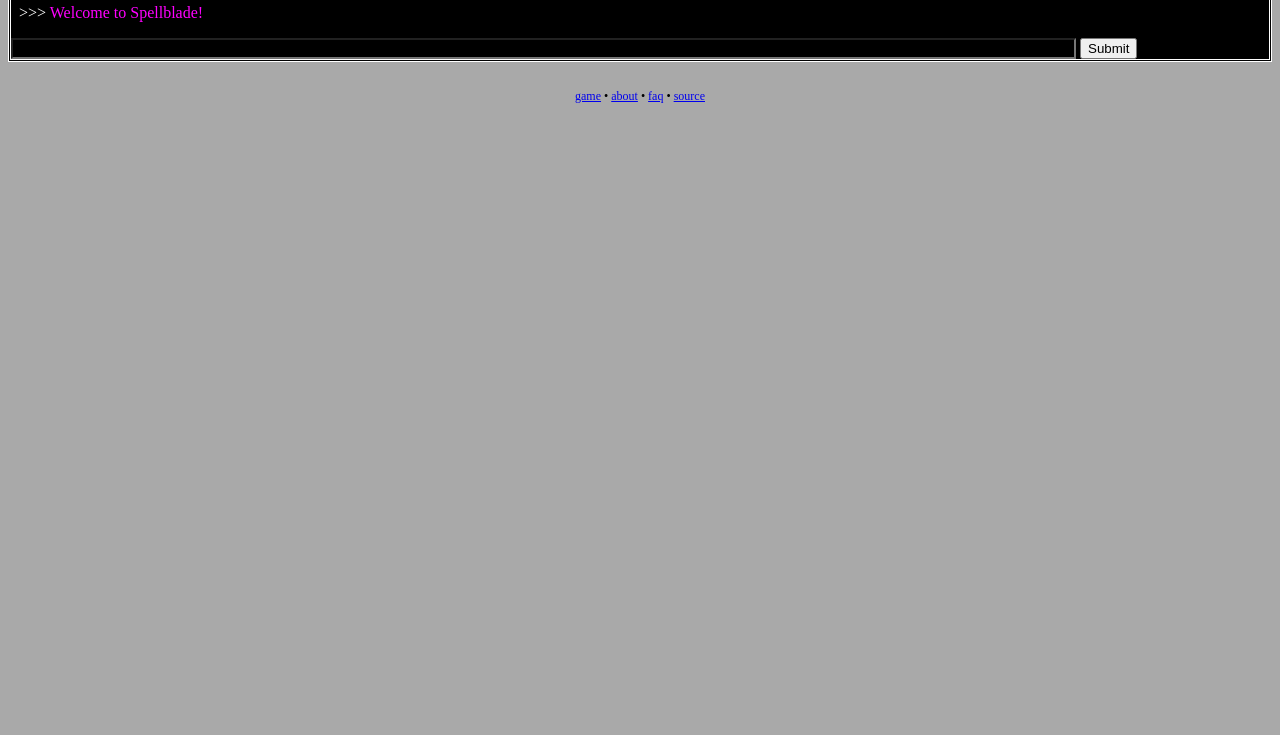
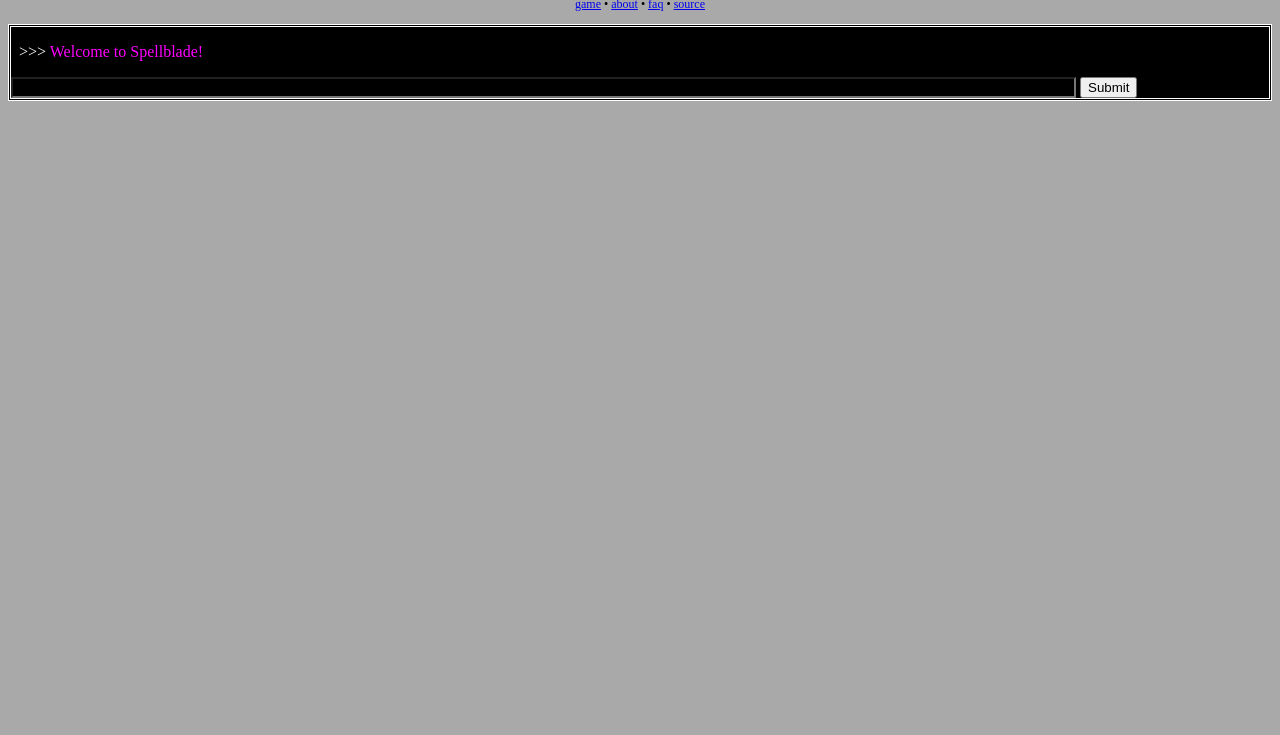
Before and after one commit to mohsr/spellblade, a plain HTML site: page client/index.html in a window 1280 px wide. Shown: the part 65-800 px from the top of the page. Drawn offline with Linux system fonts and the light colour scheme.

Commit message:
moved links to top of screen

```diff
--- a/client/index.html
+++ b/client/index.html
@@ -10,6 +10,12 @@
     </head>
     <body>
         <div id="title">Spellblade</div>
+        <div id="links">
+            <p><a href="/">game</a> •
+               <a href="/about">about</a> •
+               <a href="/faq">faq</a> •
+               <a href="https://github.com/mohsr/spellblade">source</a></p>
+        </div>
         <div id="console">
             <div id="textbox">
                 <p class="wholeresponse">&nbsp;&nbsp;>>>
@@ -19,12 +25,5 @@
             <input id="writebox" type="text" size="130"/>
             <button id="submitbutton" onclick="submitCommand()">Submit</button>
         </div>
-        <div id="bottom">
-            <br/>
-            <p><a href="/">game</a> •
-               <a href="/about">about</a> •
-               <a href="/faq">faq</a> •
-               <a href="https://github.com/mohsr/spellblade">source</a></p>
-        </div>
     </body>
 </html>
--- a/client/style.css
+++ b/client/style.css
@@ -21,7 +21,7 @@
     color: white;
 }
 
-#bottom {
+#links {
 	text-align: center;
 	font-size: 12px;
 	text-decoration: none;
```
Also changed, not shown: client/about.html (+4 -5 lines), client/faq.html (+4 -5 lines).
